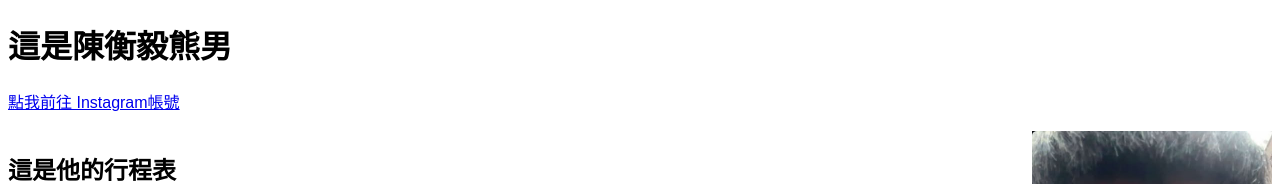
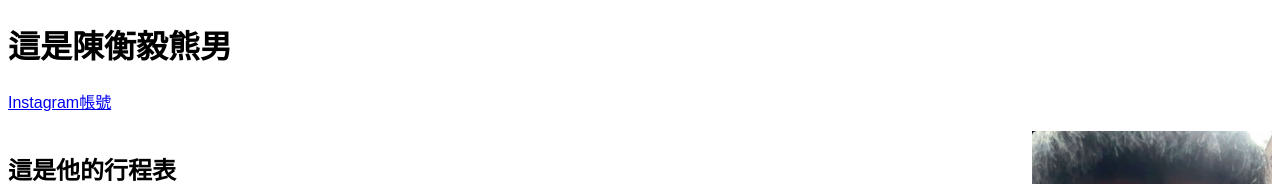
Before and after one commit to jingyuan0712/chen-heng-yi, a plain HTML site: page index.html in a window 1280 px wide. Shown: the top 184 px of the page. Drawn offline with Linux system fonts and the light colour scheme.

Commit message:
Update index.html

```diff
--- a/index.html
+++ b/index.html
@@ -34,7 +34,7 @@ th, td {
 <h1>這是陳衡毅熊男</h1>
 
 <a href="https://www.instagram.com/chy._0517/?utm_source=ig_web_button_share_sheet" target="_blank">
-點我前往 Instagram帳號
+Instagram帳號
 </a>
 
 <br><br>
```
